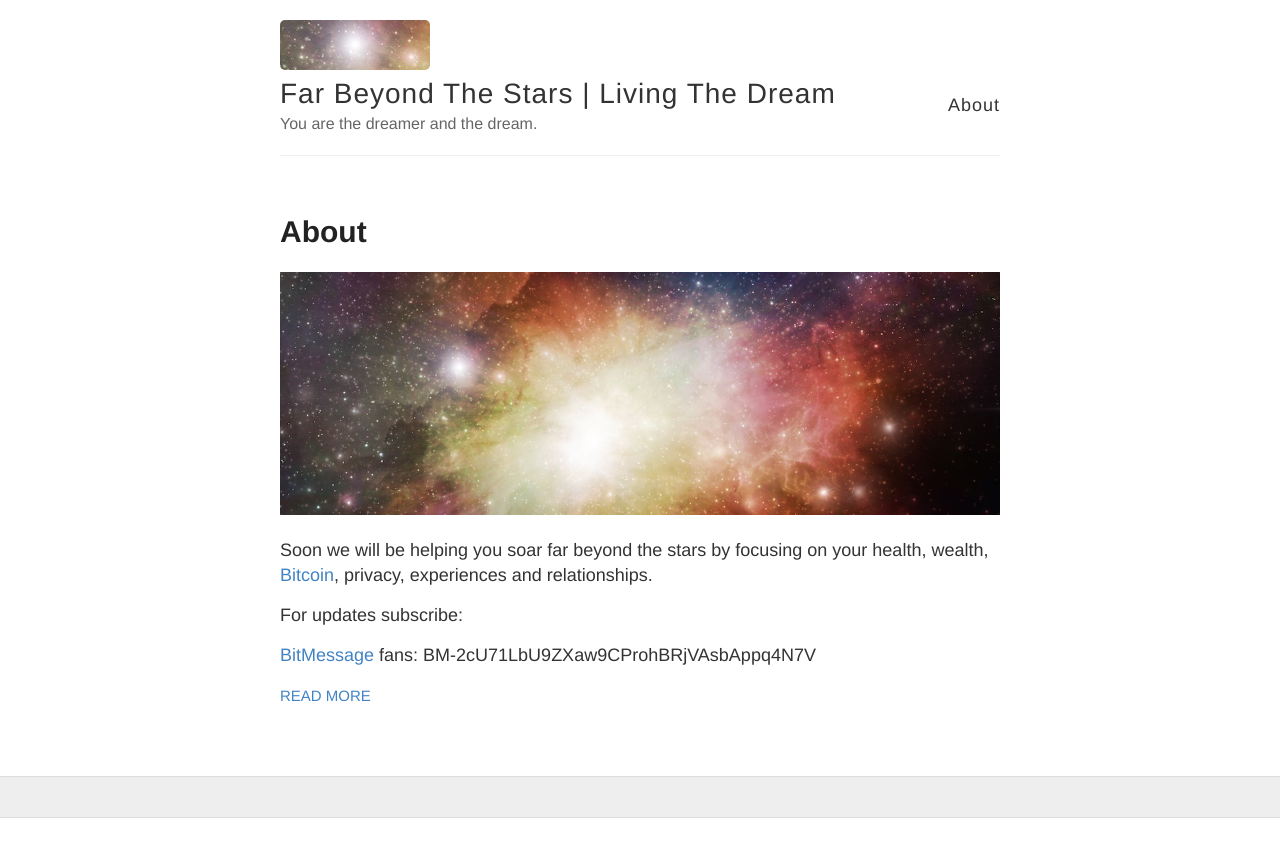
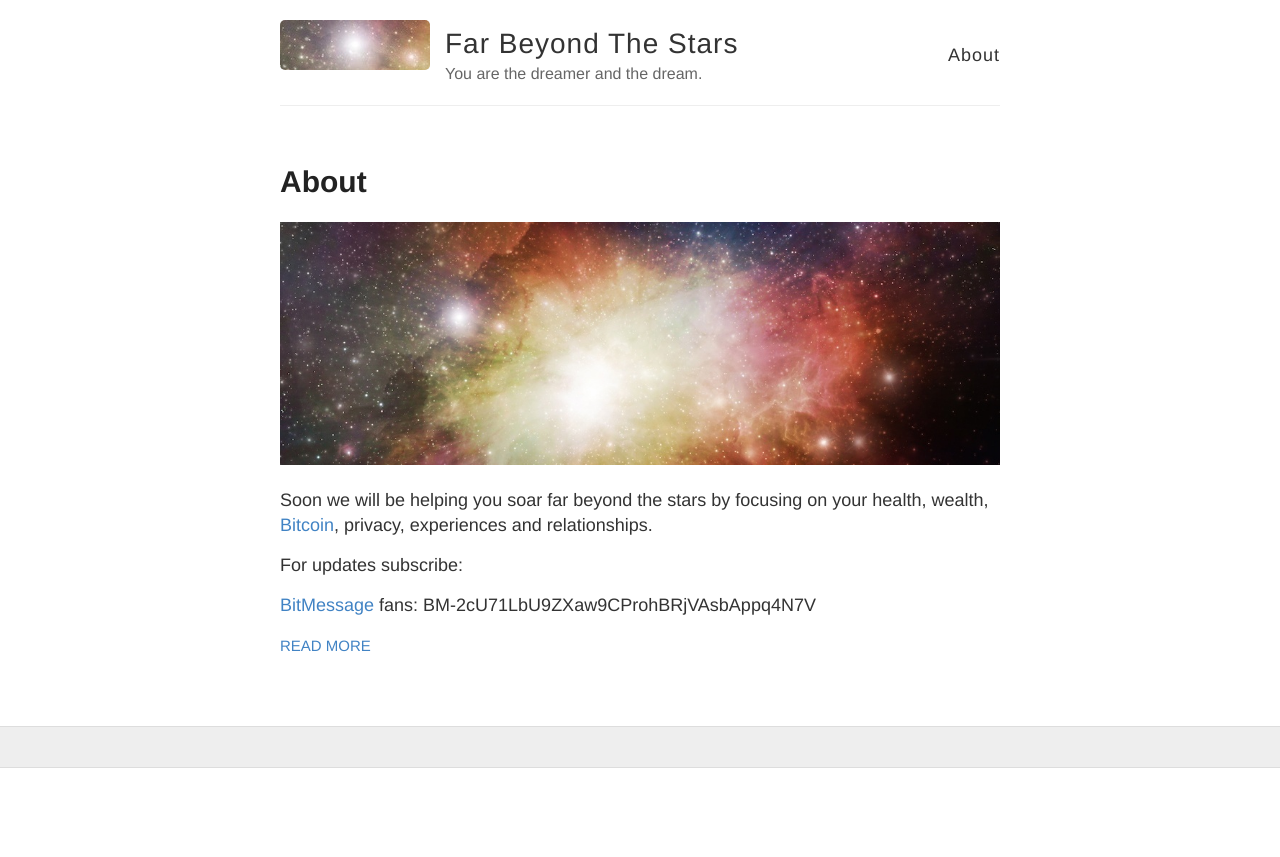
Before and after one commit to kripikroli/dev_farbeyondthestars, a Jekyll site: the page built from index.html, in a window 1280 px wide. Shown: the top 857 px of the page. Built offline with Jekyll 4.4.1, drawn with Linux system fonts in a browser that asks for light colours; Markdown is read by kramdown in place of the engine named in the settings.

Commit message:
Update _config.yml

```diff
--- a/_config.yml
+++ b/_config.yml
@@ -3,7 +3,7 @@
 #
 
 # Name of your site (displayed in the header)
-name: Far Beyond The Stars | Living The Dream
+name: Far Beyond The Stars
 
 # Short bio or description (displayed in the header)
 description: You are the dreamer and the dream.
```
